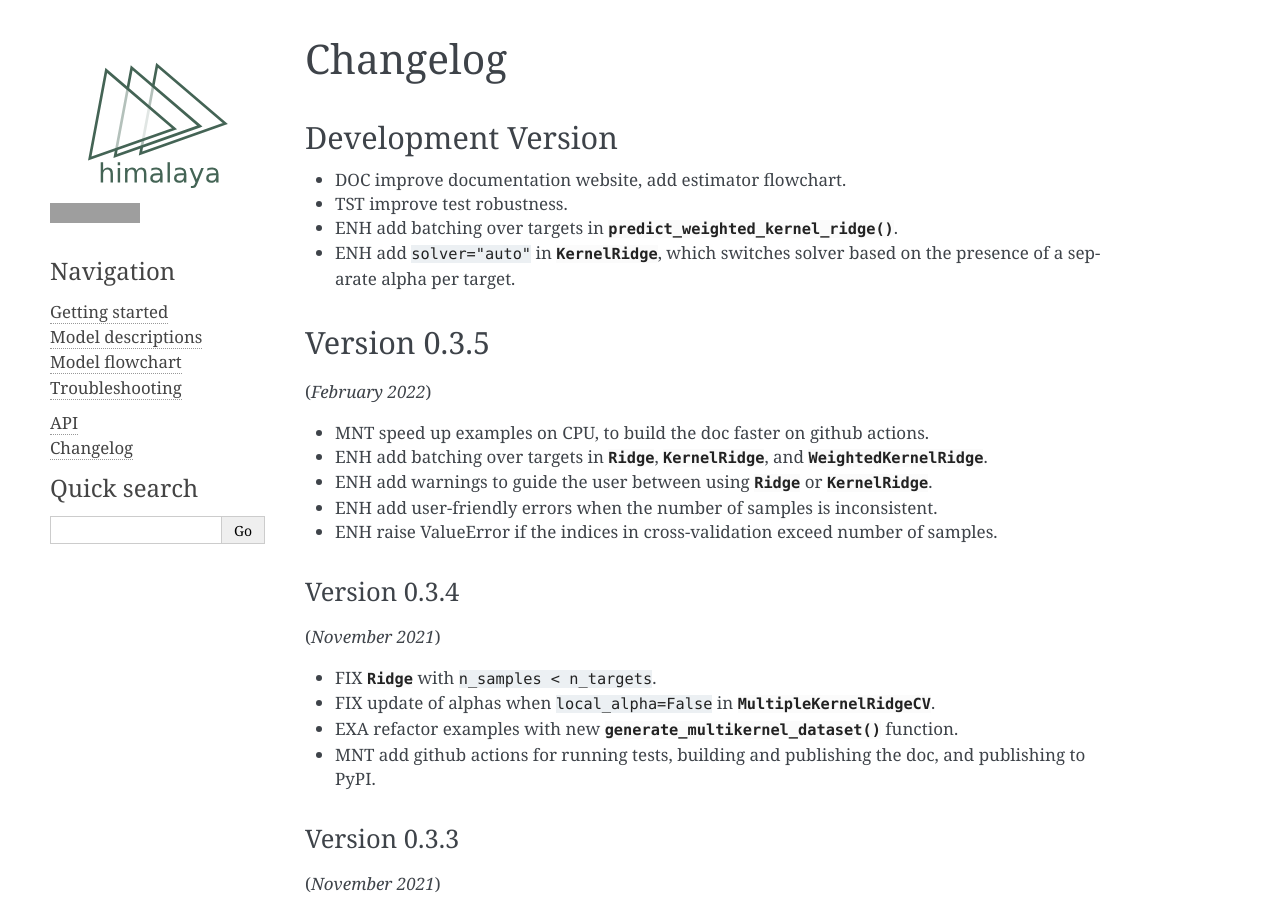
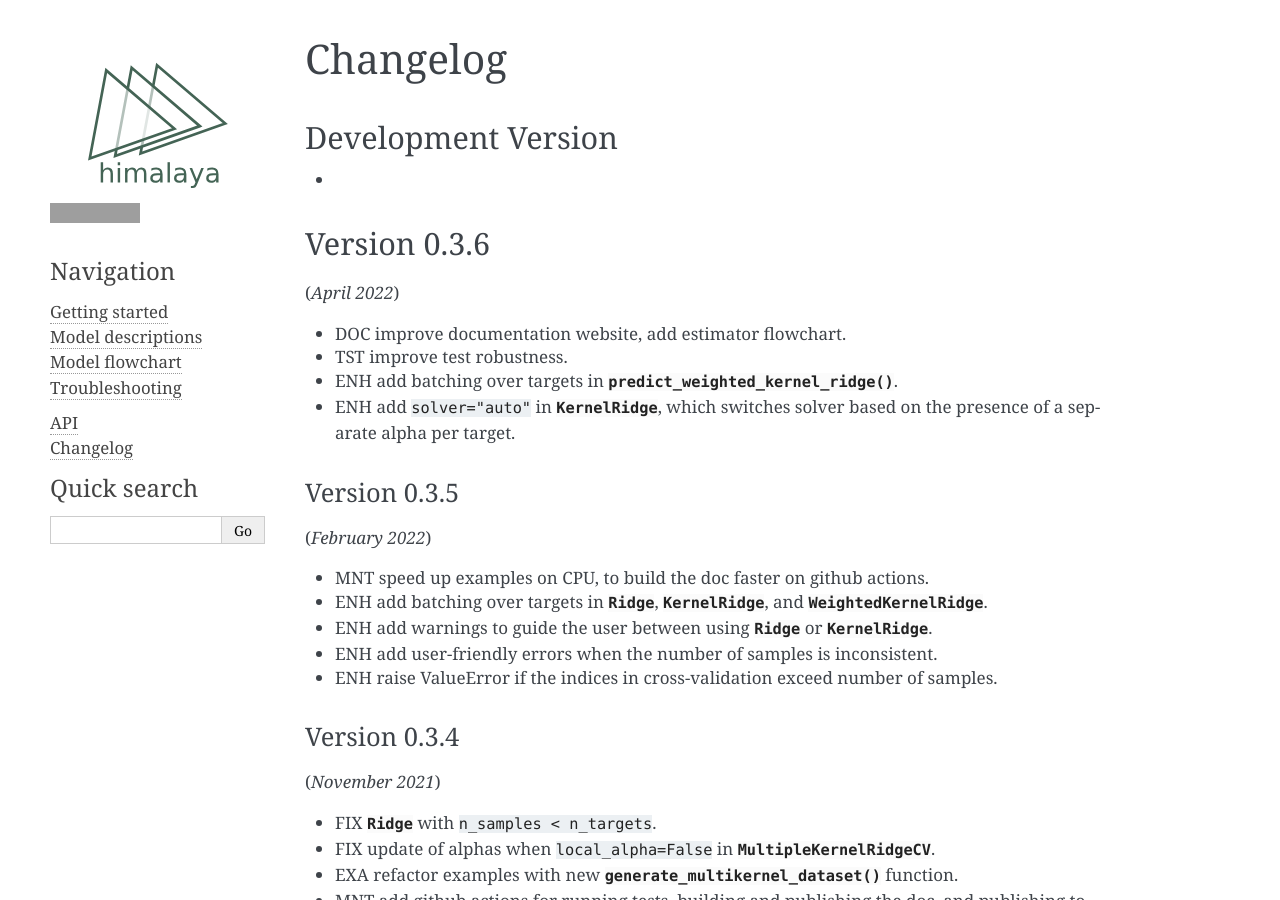
Before and after one commit to gallantlab/himalaya, a Sphinx documentation site: the page built from doc/changelog.rst, in a window 1280 px wide and 900 px high. Built offline with Sphinx 7.4.7, drawn with Linux system fonts in a browser that asks for light colours; pages that are not in the unit, such as notebooks, are missing from menus; grey boxes are pictures that could not be loaded.

Commit message:
MNT version 0.3.6

```diff
--- a/doc/changelog.rst
+++ b/doc/changelog.rst
@@ -3,6 +3,12 @@ Changelog
 
 Development Version
 ~~~~~~~~~~~~~~~~~~~
+
+-
+
+Version 0.3.6
+~~~~~~~~~~~~~
+(*April 2022*)
 
 - DOC improve documentation website, add estimator flowchart.
 - TST improve test robustness.
@@ -12,7 +18,7 @@ Development Version
   which switches solver based on the presence of a separate alpha per target.
 
 Version 0.3.5
-~~~~~~~~~~~~~
+-------------
 (*February 2022*)
 
 - MNT speed up examples on CPU, to build the doc faster on github actions.
--- a/himalaya/__init__.py
+++ b/himalaya/__init__.py
@@ -7,7 +7,7 @@ from . import scoring
 from . import utils
 from . import viz
 
-__version__ = '0.3.5'  #
+__version__ = '0.3.6'
 
 __all__ = [
     backend,
```
